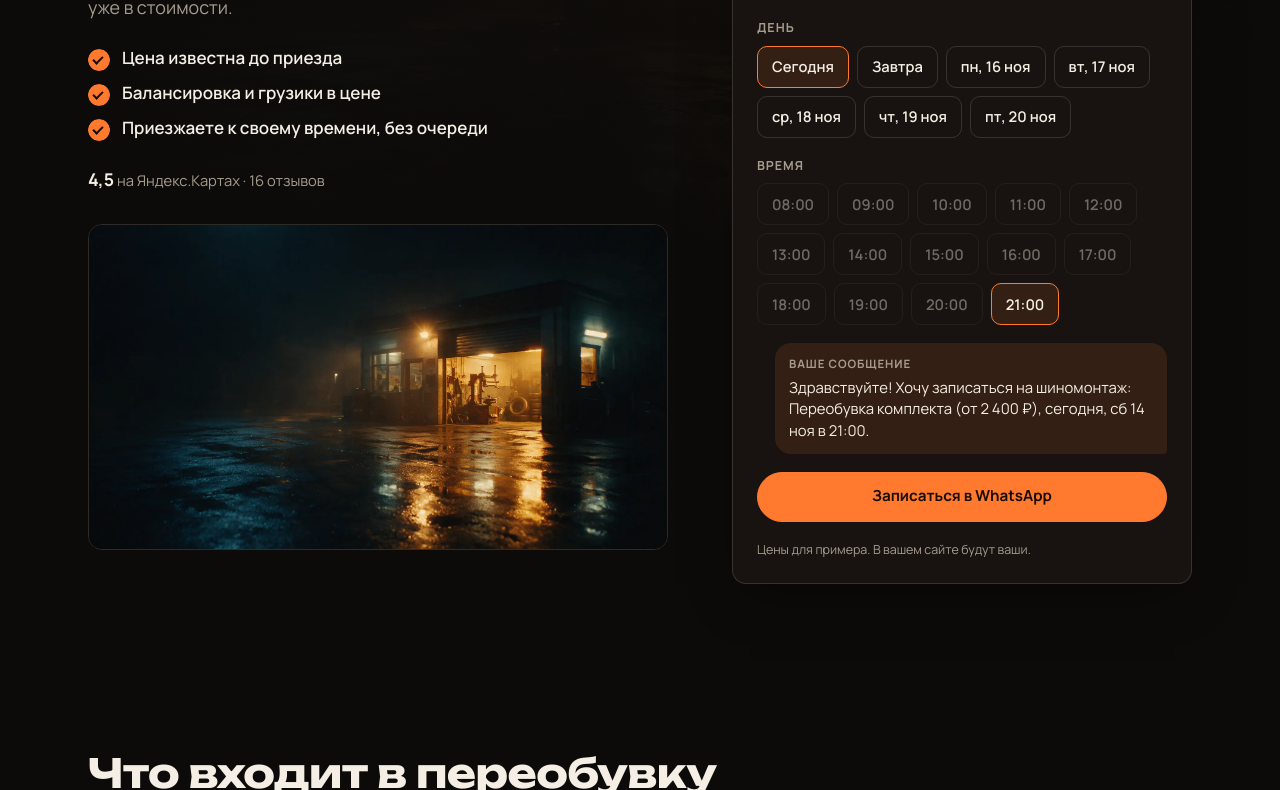
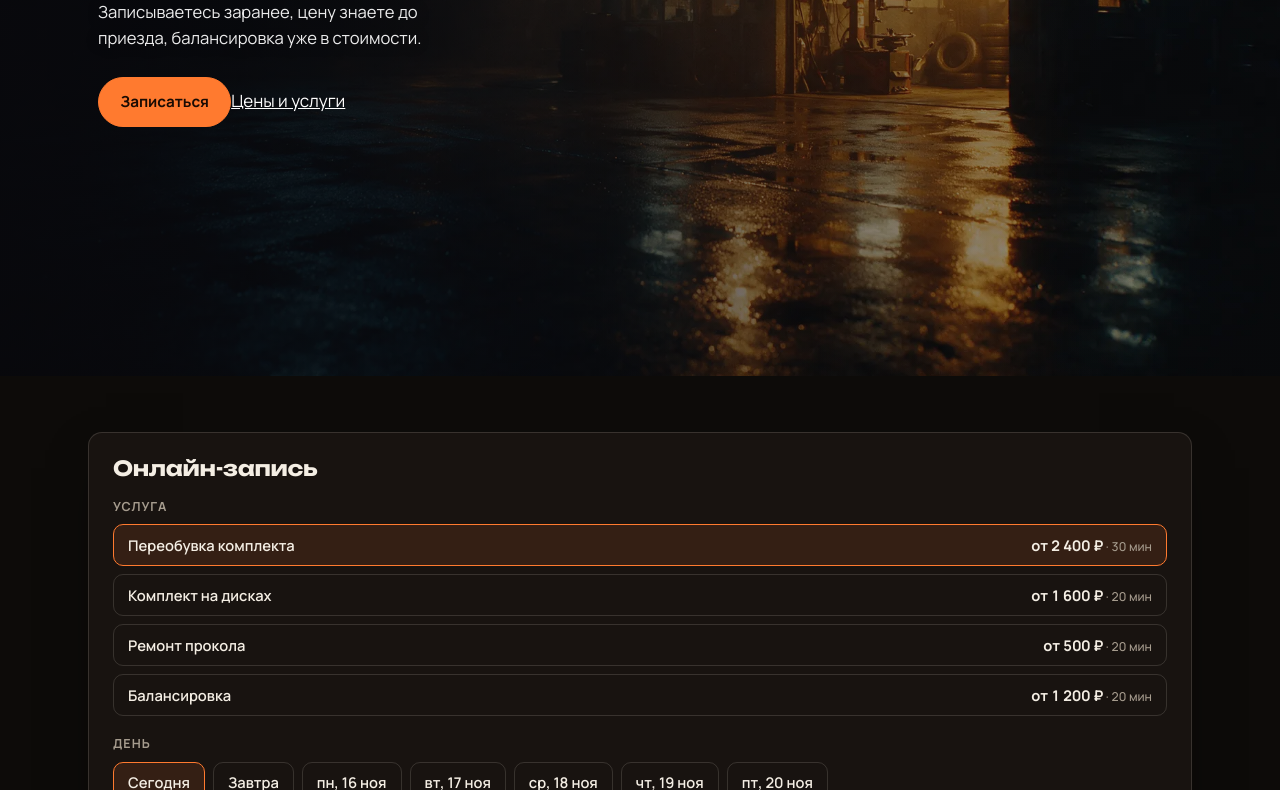
Before and after one commit to ethan2520ca-del/demo-uni-tiss-avto, a plain HTML site: page index.html in a window 1280 px wide. Shown: the part 420-1210 px from the top of the page. Drawn offline with Linux system fonts and the light colour scheme.

Commit message:
первый экран по правилу: фото во весь экран + заголовок + подзаголовок + кнопки

```diff
--- a/index.html
+++ b/index.html
@@ -2,7 +2,6 @@
 <html lang="ru">
 <head>
 <meta charset="utf-8">
-<meta name="robots" content="noindex, nofollow" data-publish>
 <meta name="viewport" content="width=device-width, initial-scale=1, viewport-fit=cover">
 <title>Uni, Тисс Авто · Шиномонтаж</title>
 <meta name="description" content="Записываетесь заранее, цену знаете до приезда, балансировка уже в стоимости.">
@@ -19,6 +18,39 @@
 :root { --c-canvas: #0d0b09; --c-surface: #181310; --c-ink: #f4eee4; --c-ink-soft: #a69c8e; --c-accent: #ff7a2f; --c-accent-ink: #1a0b03; --c-accent-deep: #ff7a2f; --f-display: "Unbounded", "Arial Black", system-ui, sans-serif; --f-text: "Manrope", "Segoe UI", system-ui, sans-serif; --h1k: 0.8; }
 </style>
 <link rel="stylesheet" href="style-prod.css">
+<style id="hero-fix">
+/* hero-fix: первый экран = фото + заголовок + подзаголовок + кнопки */
+body{overflow-x:clip}
+.s-hero{position:relative!important;display:flex!important;align-items:center!important;
+  grid-template-columns:none!important;width:100vw!important;margin-left:calc(50% - 50vw)!important;
+  margin-right:calc(50% - 50vw)!important;min-height:calc(100svh - 68px)!important;
+  padding:clamp(20px,4vh,44px) 0!important;gap:0!important;border-radius:0!important;
+  background:#16161b var(--hero-bg) 50% 50%/cover no-repeat!important;color:#fff!important;overflow:hidden}
+.s-hero::before{content:"";position:absolute;inset:0;z-index:0;pointer-events:none;
+  background:linear-gradient(90deg,rgba(8,8,12,.88) 0%,rgba(8,8,12,.62) 36%,rgba(8,8,12,.22) 66%,rgba(8,8,12,.05) 100%),
+    linear-gradient(rgba(8,8,12,.34),rgba(8,8,12,.34))}
+.s-hero__text{position:relative;z-index:1;max-width:none;margin:0;
+  padding-left:max(var(--gut),calc((100vw - 1180px)/2 + var(--gut)));padding-right:var(--gut)}
+.s-hero__text>*:first-child{margin-top:0}
+.s-hero h1{color:#fff!important;font-size:calc(clamp(1.95rem,4vw,3.35rem) * var(--h1k,1))!important;
+  line-height:1.08!important;max-width:24ch;hyphens:none!important;text-wrap:pretty;
+  text-shadow:0 1px 18px rgba(0,0,0,.35)}
+.s-hero .s-lead{color:rgba(255,255,255,.92)!important;margin-top:18px;max-width:34ch;font-size:1.04rem;
+  text-shadow:0 1px 14px rgba(0,0,0,.4)}
+.s-hero .s-actions{margin-top:26px}
+.s-hero .s-link{color:#fff!important;border-bottom-color:rgba(255,255,255,.55)!important}
+.s-hero .s-eyebrow,.s-hero__img,.s-hero__photo,.s-hero__widget,.s-hero .s-ticks,.s-hero .s-rating{display:none!important}
+.s-section--widget{padding-top:clamp(32px,5vw,56px)}
+@media (max-width:820px){
+  .s-hero{min-height:calc(100svh - 64px)!important}
+  .s-hero__text{max-width:100%;padding:0 20px}
+  .s-hero h1{max-width:16ch;font-size:calc(clamp(1.7rem,7vw,2.4rem) * var(--h1k,1))!important}
+  .s-hero .s-actions{gap:14px 18px;flex-wrap:wrap;margin-top:22px}
+  .s-hero .s-btn{padding:0 1.15em;font-size:.92rem}
+  .s-hero .s-link{font-size:.95rem}
+  .s-hero::before{background:linear-gradient(180deg,rgba(8,8,12,.55) 0%,rgba(8,8,12,.62) 45%,rgba(8,8,12,.82) 100%)}
+}
+</style>
 </head>
 <body class="s-prod" id="top" data-wa="" data-tg="" data-max="">
 <header class="s-bar" data-s-bar>
@@ -29,16 +61,16 @@
   </div>
 </header>
 <main>
-  <section class="s-hero">
+  <section class="s-hero" style="--hero-bg:url('assets/hero.webp')">
     <div class="s-hero__text">
-      <p class="s-eyebrow">Шиномонтаж · Барнаул</p>
       <h1>Шиномонтаж в Барнауле по записи – переобуем за 30 минут</h1>
       <p class="s-lead">Записываетесь заранее, цену знаете до приезда, балансировка уже в стоимости.</p>
-      <ul class="s-ticks"><li>Цена известна до приезда</li><li>Балансировка и грузики в цене</li><li>Приезжаете к своему времени, без очереди</li></ul>
-      <p class="s-rating"><b>4,5</b> на Яндекс.Картах · 16 отзывов</p>
-      <figure class="s-hero__photo"><img class="" src="assets/hero.webp" alt="Бокс шиномонтажа вечером" loading="lazy" decoding="async"></figure>
+      <div class="s-actions"><a class="s-btn" href="#widget">Записаться</a><a class="s-link" href="#prices">Цены и услуги</a></div>
     </div>
-    <div class="s-hero__widget" id="widget"><form class="s-widget" data-s-booking data-days="7" data-closed="" data-slots="08:00,09:00,10:00,11:00,12:00,13:00,14:00,15:00,16:00,17:00,18:00,19:00,20:00,21:00" data-message="Здравствуйте! Хочу записаться на шиномонтаж: {услуга}, {день} в {время}." onsubmit="return false">
+  </section>
+
+  <section class="s-section s-section--widget" id="widget">
+<form class="s-widget" data-s-booking data-days="7" data-closed="" data-slots="08:00,09:00,10:00,11:00,12:00,13:00,14:00,15:00,16:00,17:00,18:00,19:00,20:00,21:00" data-message="Здравствуйте! Хочу записаться на шиномонтаж: {услуга}, {день} в {время}." onsubmit="return false">
       <h2 class="s-widget__title">Онлайн-запись</h2>
       <fieldset><legend>Услуга</legend>
         <div class="s-chips s-chips--col"><label class="s-chip s-chip--row"><input type="radio" name="svc" value="0" data-name="Переобувка комплекта" data-price="2400" data-from="1" data-min="30" checked><span>Переобувка комплекта</span><b>от 2 400 ₽<small> · 30 мин</small></b></label><label class="s-chip s-chip--row"><input type="radio" name="svc" value="1" data-name="Комплект на дисках" data-price="1600" data-from="1" data-min="20"><span>Комплект на дисках</span><b>от 1 600 ₽<small> · 20 мин</small></b></label><label class="s-chip s-chip--row"><input type="radio" name="svc" value="2" data-name="Ремонт прокола" data-price="500" data-from="1" data-min="20"><span>Ремонт прокола</span><b>от 500 ₽<small> · 20 мин</small></b></label><label class="s-chip s-chip--row"><input type="radio" name="svc" value="3" data-name="Балансировка" data-price="1200" data-from="1" data-min="20"><span>Балансировка</span><b>от 1 200 ₽<small> · 20 мин</small></b></label></div>
@@ -52,9 +84,9 @@
       </div>
       <p class="s-send__note" data-s-copied hidden>Текст скопирован – вставьте его в чат.</p>
       <p class="s-demo">Цены для примера. В вашем сайте будут ваши.</p>
-    </form></div>
-    <figure class="s-hero__bg" aria-hidden="true"><img class="" src="assets/hero.webp" alt="Бокс шиномонтажа вечером" decoding="async" fetchpriority="high"></figure>
+    </form>
   </section>
+
 
   <section class="s-section s-reveal">
     <header class="s-section__head"><h2>Что входит в переобувку</h2></header>
```
